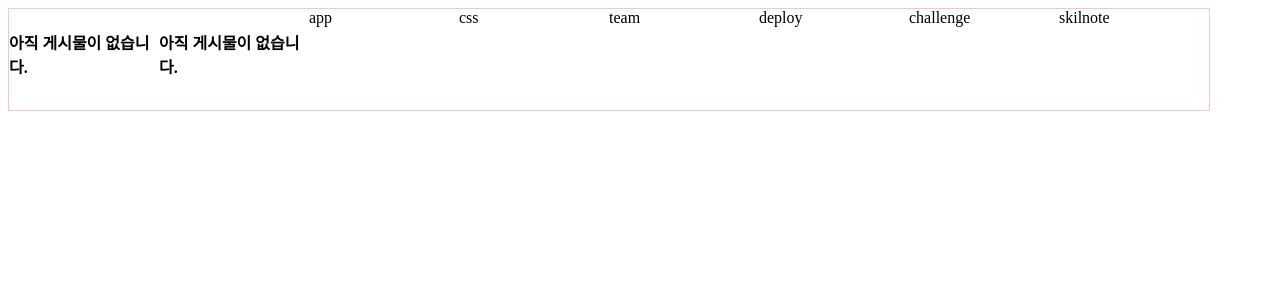
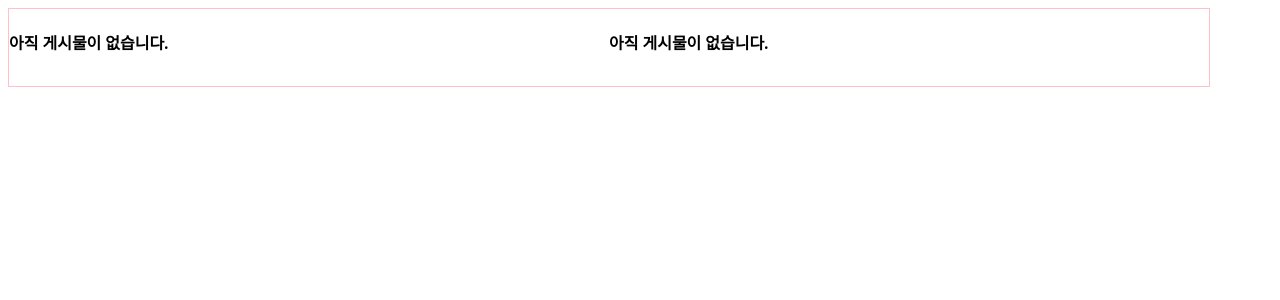
Before and after one commit to hyunsokstar/skilnote-for-innotree, a Django app: template wm/templates/wm/_user_list_for_login_page.html in a window 1280 px wide. Shown: the top 300 px of the page. Run offline with Django 3.2, Linux system fonts and the light colour scheme; the template is opened without the code that fills it, so the values that code supplies are empty.

Commit message:
update for login page flex

```diff
--- a/wm/templates/wm/_user_list_for_login_page.html
+++ b/wm/templates/wm/_user_list_for_login_page.html
@@ -57,14 +57,14 @@
         </tr>
         {% endif %}
     </div>
-    <div>
+    <!-- <div>
         <div>app</div>
     </div>
     <div>
         <div>css</div>
     </div>
     <div>
-        <div>team</div>
+        <div>association</div>
     </div>
     <div>
         <div>deploy</div>
@@ -74,7 +74,7 @@
     </div>
     <div>
         <div>skilnote</div>
-    </div>
+    </div> -->
 </div>
 
 
```
